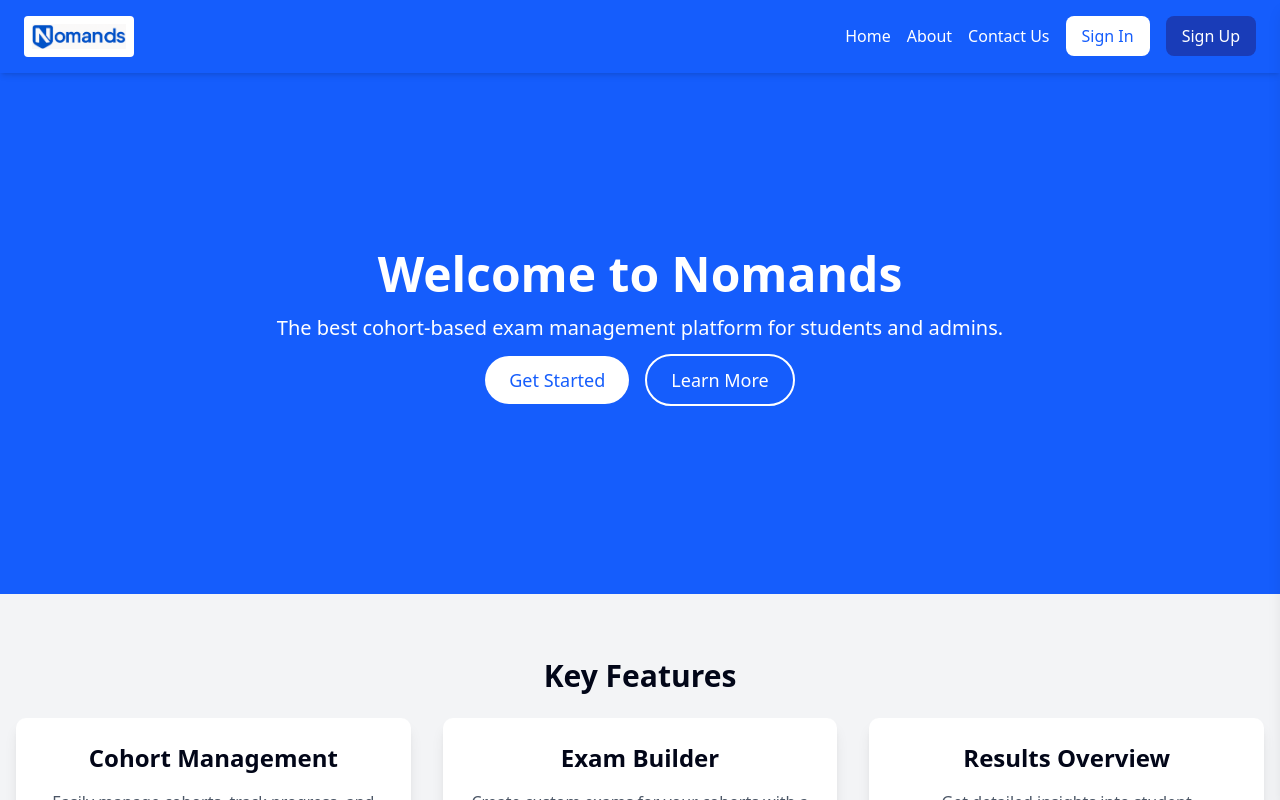
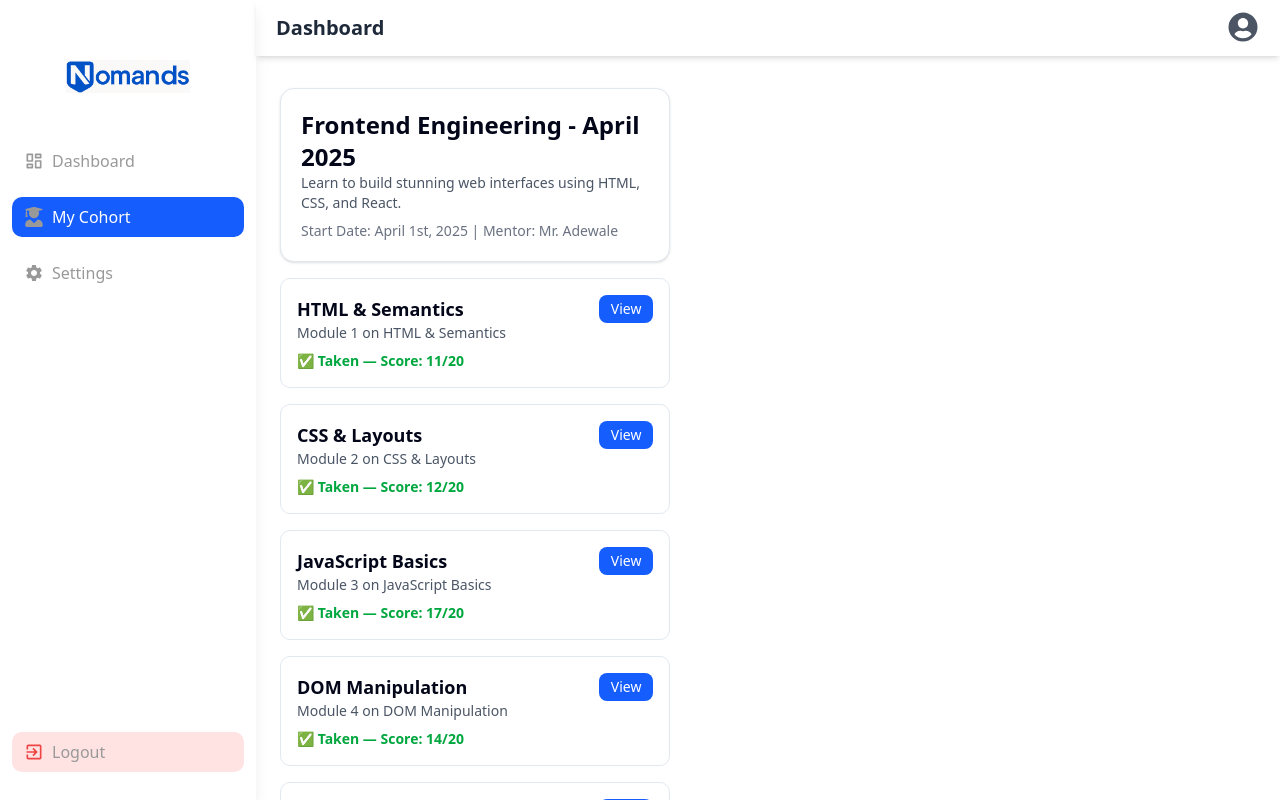
Before and after one commit to oluwaseyi9325/Nomands, a React (Vite) app: page /student/mycohort/1 in a window 1280 px wide. Before the commit this address led to /. Shown: the top 800 px of the page. Built offline with nearby package versions, Linux system fonts and the light colour scheme; no server answers.

Commit message:
add new feat

```diff
--- a/src/_compoents/Header/index.tsx
+++ b/src/_compoents/Header/index.tsx
@@ -2,7 +2,7 @@ import { useLocation } from "react-router-dom";
 import { DropdownMenu, DropdownMenuContent, DropdownMenuItem, DropdownMenuSeparator, DropdownMenuTrigger } from "@/components/ui/dropdown-menu";
 import { FaUserCircle } from "react-icons/fa";
 import { Avatar } from "@/components/ui/avatar";
-import SearchModal from "./SearchModal";
+// import SearchModal from "./SearchModal";
 
 // Route title mapping
 const routeTitles: Record<string, string> = {
--- a/src/_compoents/Navbar/index.tsx
+++ b/src/_compoents/Navbar/index.tsx
@@ -1,6 +1,6 @@
 import { useState } from 'react';
 import { Link } from 'react-router-dom';
-import { BsFillHouseDoorFill } from 'react-icons/bs'; // Using lucide-react for icons (or any alternative)
+// import { BsFillHouseDoorFill } from 'react-icons/bs'; // Using lucide-react for icons (or any alternative)
 import { HiMenuAlt3, HiX } from 'react-icons/hi';
 
 
--- a/src/_compoents/Sidebar/index.tsx
+++ b/src/_compoents/Sidebar/index.tsx
@@ -5,7 +5,7 @@ import { FaRegListAlt, FaChartBar, FaUserGraduate } from 'react-icons/fa';
 import { BsQuestionSquare } from 'react-icons/bs';
 import { ScrollArea } from '@/components/ui/scroll-area';
 
-const Sidebar = ({ isOpen, toggleSidebar, role }: any) => {
+const Sidebar = ({ isOpen, role }: any) => {
   const { pathname } = useLocation();
 
   return (
--- a/src/routes/adminRoutes.tsx
+++ b/src/routes/adminRoutes.tsx
@@ -6,13 +6,12 @@ import ModuleQuestionsPage from '@/pages/(admin)/cohorts/modules'
 import StudentListPage from '@/pages/(admin)/users/StudentListPage'
 import ExamsResults from '@/pages/(admin)/results'
 import PageLayout from '@/_compoents/layout'
-import RouteGuard from './RouteGuard'
 import { ROLES } from '@/constants/roles'
 
 const AdminDashboardPage = lazy(() => import('../pages/(admin)/dashboard'))
-
+// element={<RouteGuard role={ROLES.STUDENT} />}
 const adminRoutes = (
-  <Route element={<RouteGuard role={ROLES.ADMIN} />}>
+  <Route>
     <Route path='admin' element={<PageLayout rrole={ROLES.ADMIN}/>}>
     <Route index element={<AdminDashboardPage />} />
     <Route path='cohorts' element={<CohortsPage />} />
--- a/src/routes/studentRoutes.tsx
+++ b/src/routes/studentRoutes.tsx
@@ -1,16 +1,16 @@
 import PageLayout from '@/_compoents/layout'
+import { ROLES } from '@/constants/roles'
 import AllCohortsPage from '@/pages/(student)/mycohort'
 import ViewCohortPage from '@/pages/(student)/mycohort/viewCohort'
 import { lazy } from 'react'
 import { Route } from 'react-router-dom'
-import RouteGuard from './RouteGuard'
-import { ROLES } from '@/constants/roles'
+
 
 const StudentDashboardPage = lazy(() => import('../pages/(student)/dashboard'))
-
+// element={<RouteGuard role={ROLES.STUDENT} />}
 const studentRoutes = (
-  <Route element={<RouteGuard role={ROLES.STUDENT} />}>
-     <Route path='student' element={<PageLayout role="student"/>}>
+  <Route >
+    <Route path='student' element={<PageLayout role={ROLES.STUDENT} />}>
     <Route index element={<StudentDashboardPage />} />
     <Route path="mycohort" element={<AllCohortsPage />} />
     <Route path="mycohort/:id" element={<ViewCohortPage />} />
```
Also changed, not shown: 1 other file (tests, documents, lock files or other folders).
